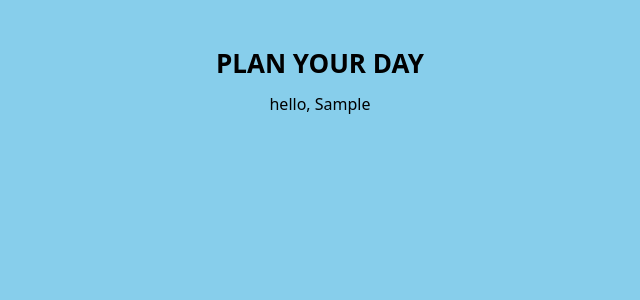
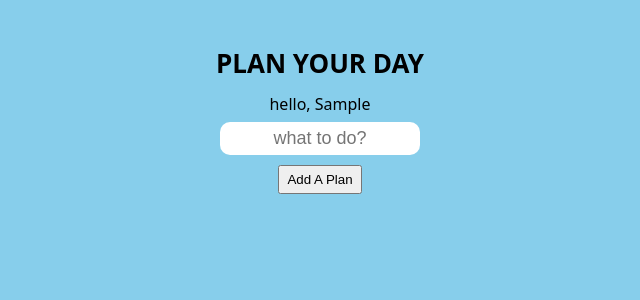
Before and after one commit to WilleLee/plan-your-day, a React (Create React App) app: page /plan-your-day/home in a window 1280 px wide. Both pictures are taken after typing "Sample" into the empty fields and a click on the button "Sign In". Shown: the top 300 px of the page, without its empty margins (320-960 px from the left). Built offline with nearby package versions, Linux system fonts and the light colour scheme.

Commit message:
todo function created

```diff
--- a/package.json
+++ b/package.json
@@ -8,6 +8,10 @@
   "homepage": "http://WilleLee.github.io/plan-your-day",
   "private": true,
   "dependencies": {
+    "@fortawesome/fontawesome-svg-core": "^6.1.1",
+    "@fortawesome/free-regular-svg-icons": "^6.1.1",
+    "@fortawesome/free-solid-svg-icons": "^6.1.1",
+    "@fortawesome/react-fontawesome": "^0.2.0",
     "@reduxjs/toolkit": "^1.8.3",
     "@testing-library/jest-dom": "^5.16.4",
     "@testing-library/react": "^13.3.0",
--- /dev/null
+++ b/src/components/AddToDo.js
@@ -0,0 +1,63 @@
+import { useState } from "react";
+import { connect } from "react-redux";
+import styled from "styled-components";
+import { addToDo } from "../reducers/toDosReducer";
+
+const Input = styled.input`
+  text-align: center;
+  width: 200px;
+  padding: 6px 10px;
+  border: none;
+  border-radius: 10px;
+  font-size: 18px;
+  margin-bottom: 10px;
+`;
+
+const Button = styled.button`
+  padding: 5px 7px;
+`;
+
+const AddToDo = ({ addToDo }) => {
+  const [toDoTyped, setToDoTyped] = useState("");
+  const onChange = (e) => {
+    const currentValue = e.target.value;
+    setToDoTyped(currentValue);
+  };
+  const onSubmit = (e) => {
+    const onReset = () => {
+      const inputToEmpty = document.querySelector(".add-to-do__input");
+      inputToEmpty.value = "";
+      setToDoTyped("");
+    };
+    e.preventDefault();
+    addToDo(toDoTyped);
+    onReset();
+  };
+
+  return (
+    <form
+      className="flex-column-center"
+      style={{ marginBottom: "15px" }}
+      onSubmit={onSubmit}
+    >
+      <Input
+        className="add-to-do__input"
+        type="text"
+        placeholder="what to do?"
+        onChange={onChange}
+        minLength={2}
+        maxLength={15}
+        required
+      />
+      <Button type="submit">Add A Plan</Button>
+    </form>
+  );
+};
+
+const mapDispatchToProps = (dispatch) => {
+  return {
+    addToDo: (text) => dispatch(addToDo(text)),
+  };
+};
+
+export default connect(null, mapDispatchToProps)(AddToDo);
--- a/src/components/PlanToDos.js
+++ b/src/components/PlanToDos.js
@@ -1,16 +1,28 @@
 import { connect } from "react-redux";
+import AddToDo from "./AddToDo";
+import ToDos from "./ToDos";
 
 function PlanToDos({ loggedInUser }) {
   return (
     <div className="flex-column-center">
-      <h2>hello, {loggedInUser}</h2>
+      <h2
+        style={{
+          marginBottom: "10px",
+        }}
+      >
+        hello, {loggedInUser}
+      </h2>
+      <AddToDo />
+      <ToDos />
     </div>
   );
 }
 
 function mapStateToProps(state) {
   //console.log(state.loggedInReducer);
-  return { loggedInUser: state.loggedInReducer.username };
+  return {
+    loggedInUser: state.loggedInReducer.username,
+  };
 }
 
 export default connect(mapStateToProps)(PlanToDos);
--- /dev/null
+++ b/src/components/ToDo.js
@@ -0,0 +1,38 @@
+import styled from "styled-components";
+//font-awesome
+import { FontAwesomeIcon } from "@fortawesome/react-fontawesome";
+import { faXmark } from "@fortawesome/free-solid-svg-icons";
+//redux
+import { connect } from "react-redux";
+import { removeToDo } from "../reducers/toDosReducer";
+
+const RemoveButton = styled.button`
+  border-radius: 50%;
+  border: none;
+  display: flex;
+  align-items: center;
+  justify-content: center;
+  width: 24px;
+  height: 24px;
+`;
+
+const ToDo = ({ text, id, removeToDo }) => {
+  return (
+    <li className="flex-row-center" style={{ marginBottom: "5px" }} id={id}>
+      <span style={{ marginRight: "10px" }}>{text}</span>
+      <RemoveButton onClick={removeToDo}>
+        <FontAwesomeIcon
+          style={{ fontWeight: 800, fontSize: "14px" }}
+          icon={faXmark}
+        />
+      </RemoveButton>
+    </li>
+  );
+};
+
+const mapDispatchToProps = (dispatch, ownProps) => {
+  console.log(ownProps.id);
+  return { removeToDo: () => dispatch(removeToDo(ownProps.id)) };
+};
+
+export default connect(null, mapDispatchToProps)(ToDo);
--- /dev/null
+++ b/src/components/ToDos.js
@@ -0,0 +1,18 @@
+import { connect } from "react-redux";
+import ToDo from "./ToDo";
+
+const ToDos = ({ toDos }) => {
+  return (
+    <ul>
+      {toDos.map((toDo, i) => (
+        <ToDo key={i} text={toDo.text} id={toDo.id} />
+      ))}
+    </ul>
+  );
+};
+
+const mapStateToProps = (state) => {
+  return { toDos: state.toDosReducer };
+};
+
+export default connect(mapStateToProps)(ToDos);
--- /dev/null
+++ b/src/reducers/toDosReducer.js
@@ -0,0 +1,34 @@
+import { createSlice } from "@reduxjs/toolkit";
+
+const TODOS_KEY = "todos%pyd";
+// [{text: "...", id: Date.now()}, {}]
+const defineCurrentToDos = () => {
+  const currentToDos = localStorage.getItem(TODOS_KEY);
+  return currentToDos ? JSON.parse(currentToDos) : [];
+};
+
+const toDosSlice = createSlice({
+  name: "toDos",
+  initialState: defineCurrentToDos(),
+  reducers: {
+    addToDo: (toDos, action) => {
+      const newToDos = [{ text: action.payload, id: Date.now() }, ...toDos];
+      const json = JSON.stringify(newToDos);
+      localStorage.setItem(TODOS_KEY, json);
+      return newToDos;
+    },
+    removeToDo: (toDos, action) => {
+      const newToDos = toDos.filter(
+        (toDo) => parseInt(toDo.id) !== action.payload
+      );
+      const json = JSON.stringify(newToDos);
+      localStorage.setItem(TODOS_KEY, json);
+      return newToDos;
+    },
+  },
+});
+
+const toDosReducer = toDosSlice.reducer;
+export const { addToDo, removeToDo } = toDosSlice.actions;
+
+export default toDosReducer;
--- a/src/store.js
+++ b/src/store.js
@@ -1,8 +1,10 @@
 import { configureStore } from "@reduxjs/toolkit";
 import loggedInReducer from "./reducers/loggedInReducer";
+import toDosReducer from "./reducers/toDosReducer";
 
 const reducer = {
   loggedInReducer,
+  toDosReducer,
 };
 const loggedInStore = configureStore({ reducer });
 //console.log(loggedInSlice.getInitialState());
--- a/src/styles/css/main.css
+++ b/src/styles/css/main.css
@@ -154,4 +154,11 @@ a {
   flex-direction: column;
   justify-content: center;
   align-items: center;
+}
+
+.flex-row-center {
+  display: flex;
+  flex-direction: row;
+  justify-content: center;
+  align-items: center;
 }/*# sourceMappingURL=main.css.map */
--- a/src/styles/scss/main.scss
+++ b/src/styles/scss/main.scss
@@ -18,3 +18,9 @@ a {
   justify-content: center;
   align-items: center;
 }
+.flex-row-center {
+  display: flex;
+  flex-direction: row;
+  justify-content: center;
+  align-items: center;
+}
```
Also changed, not shown: 2 other files (tests, documents, lock files or other folders).
